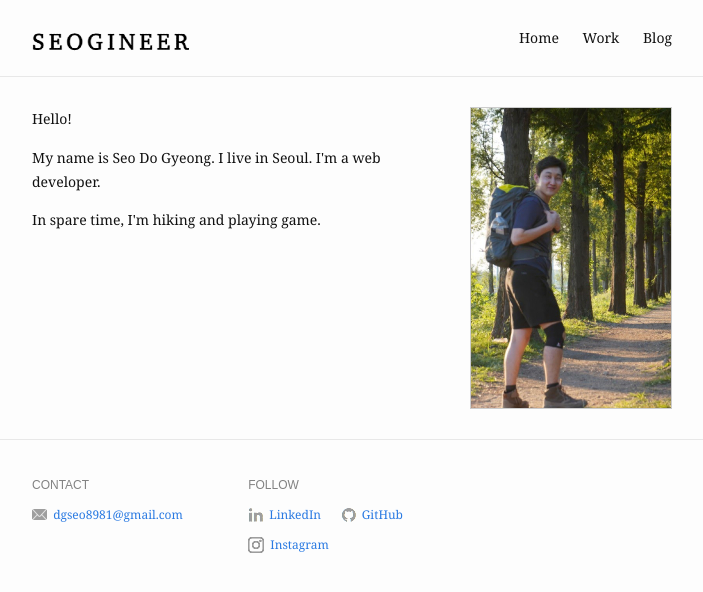
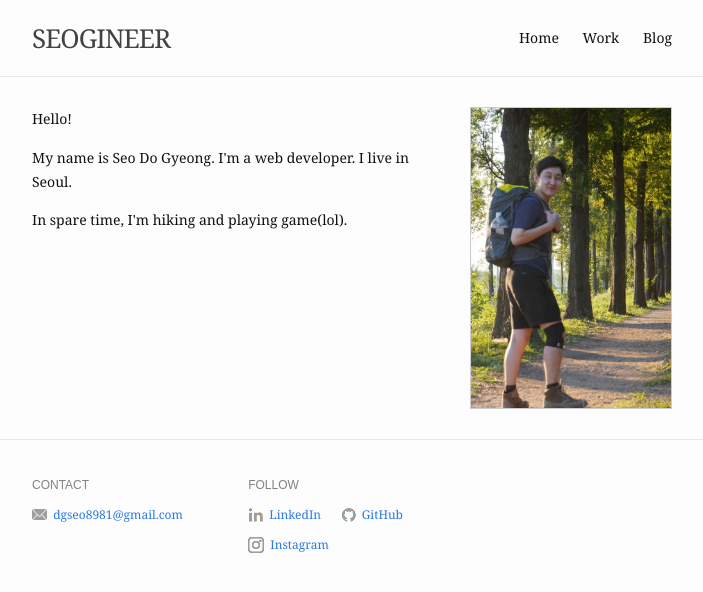
Before and after one commit to seogineer/seogineer.github.io, a Jekyll site: the page built from index.md, in a window 1280 px wide. Shown: the top 592 px of the page, without its empty margins (288-991 px from the left). Built offline with Jekyll 4.4.1, drawn with Linux system fonts in a browser that asks for light colours.

Commit message:
2020-11-27

```diff
--- a/_includes/header.html
+++ b/_includes/header.html
@@ -1,7 +1,8 @@
 <header class="site-header">
   <div class="wrapper">
     <a class="site-title" href="{{ "" | prepend: site.baseurl | prepend: site.url }}/">
-      <img src="{{ "/assets/img/title.png" | absolute_url }}" alt="{{ site.title }}" />
+      <!-- <img src="{{ "/assets/img/title.png" | absolute_url }}" alt="{{ site.title }}" /> -->
+      SEOGINEER
     </a>
 
     <nav class="site-nav">
--- a/index.md
+++ b/index.md
@@ -10,9 +10,9 @@ profile_picture:
 </p>
 
 <p>
-  My name is Seo Do Gyeong. I live in Seoul. I'm a web developer.
+  My name is Seo Do Gyeong. I'm a web developer. I live in Seoul.
 </p>
 
 <p>
-  In spare time, I'm hiking and playing game.
+  In spare time, I'm hiking and playing game(lol).
 </p>
```
Also changed, not shown: work.md (+0 -1 lines).
